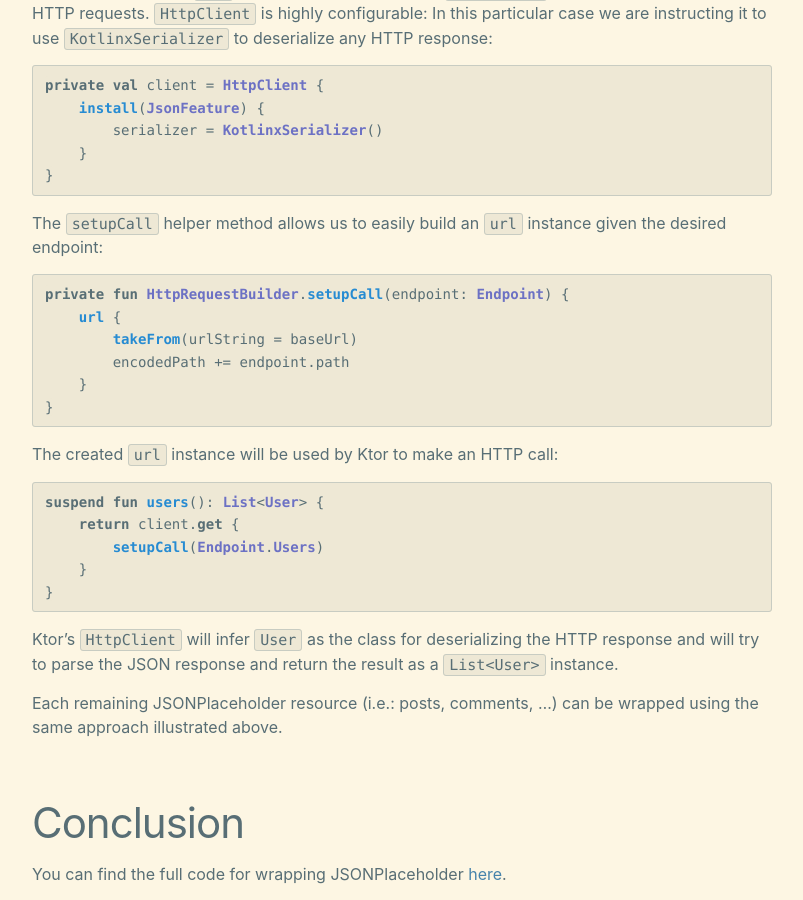
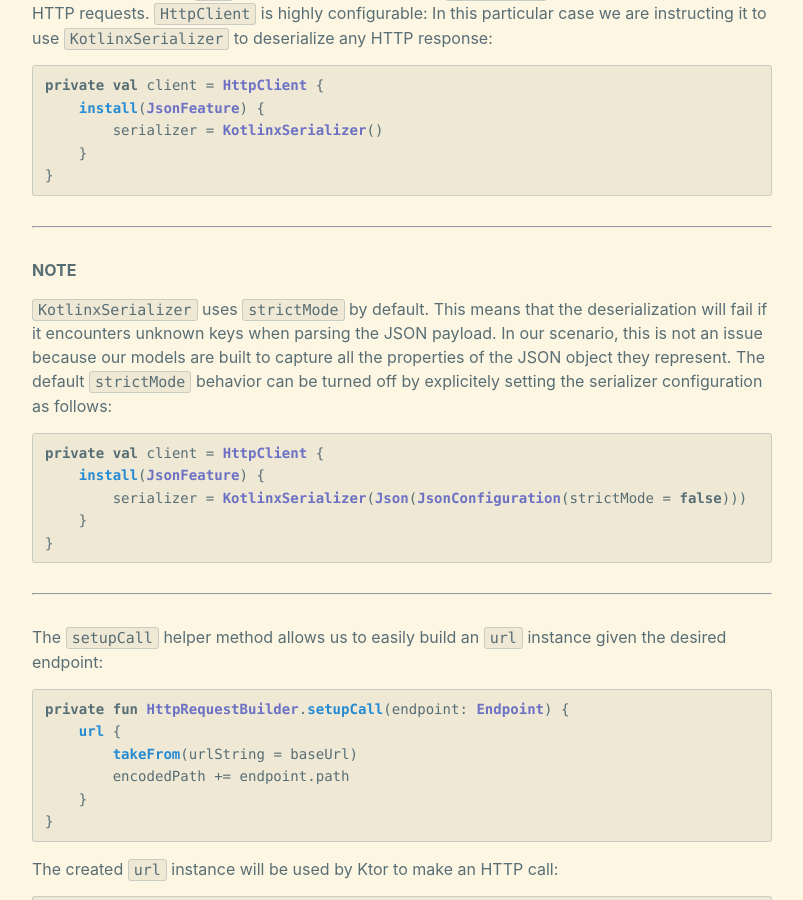
Before and after one commit to andrea-prearo/andrea-prearo.github.io, a Jekyll site: the page built from _posts/2020-04-01-Multi-platform-mobile-networking-libraries-with-Ktor.md, in a window 1280 px wide and 900 px high, scrolled down 3394 px. Shown: the whole window, without its empty margins (238-1041 px from the left). Built offline with Jekyll 4.4.1, drawn with Linux system fonts in a browser that asks for light colours.

Commit message:
Add note on KotlinxSerializer strictMode

```diff
--- a/_posts/2020-04-01-Multi-platform-mobile-networking-libraries-with-Ktor.md
+++ b/_posts/2020-04-01-Multi-platform-mobile-networking-libraries-with-Ktor.md
@@ -138,6 +138,20 @@ private val client = HttpClient {
 }
 ~~~
 
+---
+**NOTE**
+
+`KotlinxSerializer` uses `strictMode` by default. This means that the deserialization will fail if it encounters unknown keys when parsing the JSON payload. In our scenario, this is not an issue because our models are built to capture all the properties of the JSON object they represent. The default `strictMode` behavior can be turned off by explicitely setting the serializer configuration as follows:
+
+~~~ kotlin
+private val client = HttpClient {
+    install(JsonFeature) {
+        serializer = KotlinxSerializer(Json(JsonConfiguration(strictMode = false)))
+    }
+}
+~~~
+---
+
 The `setupCall` helper method allows us to easily build an `url` instance given the desired endpoint:
 
 ~~~ kotlin
```
